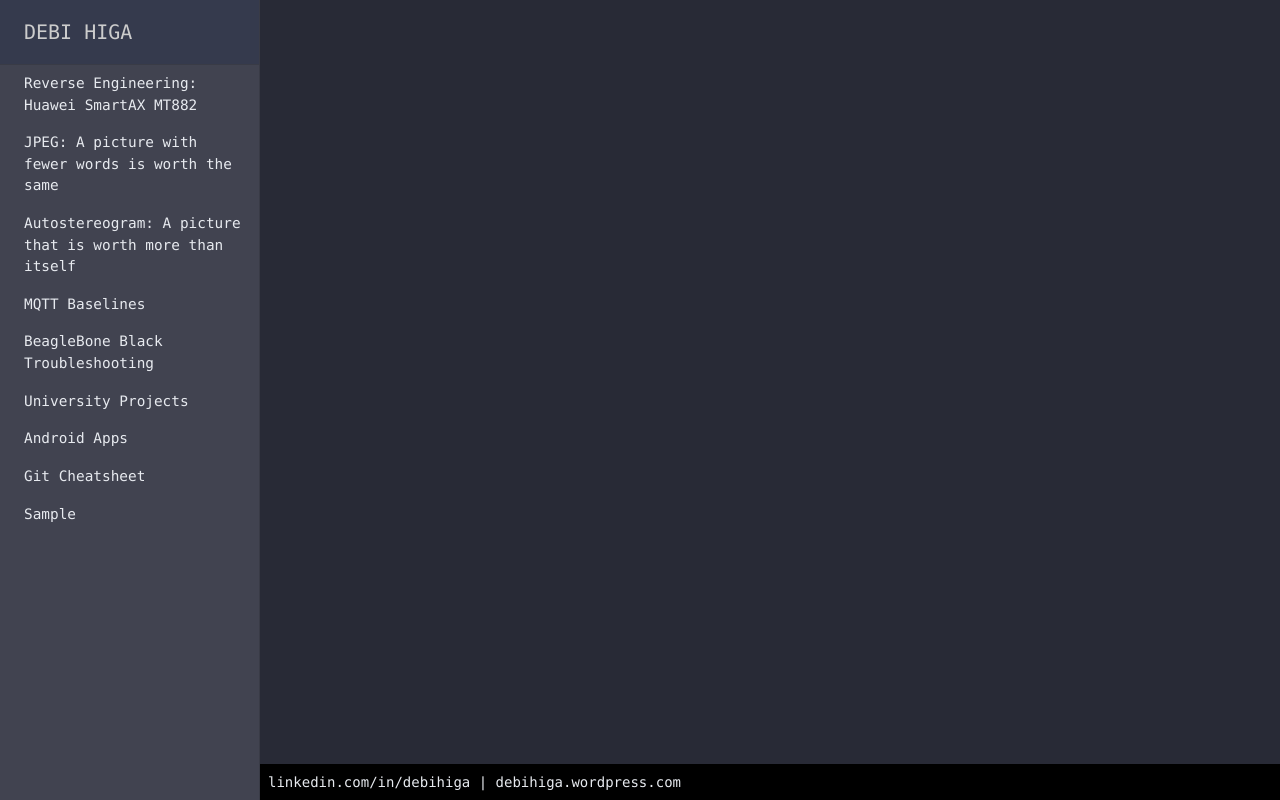
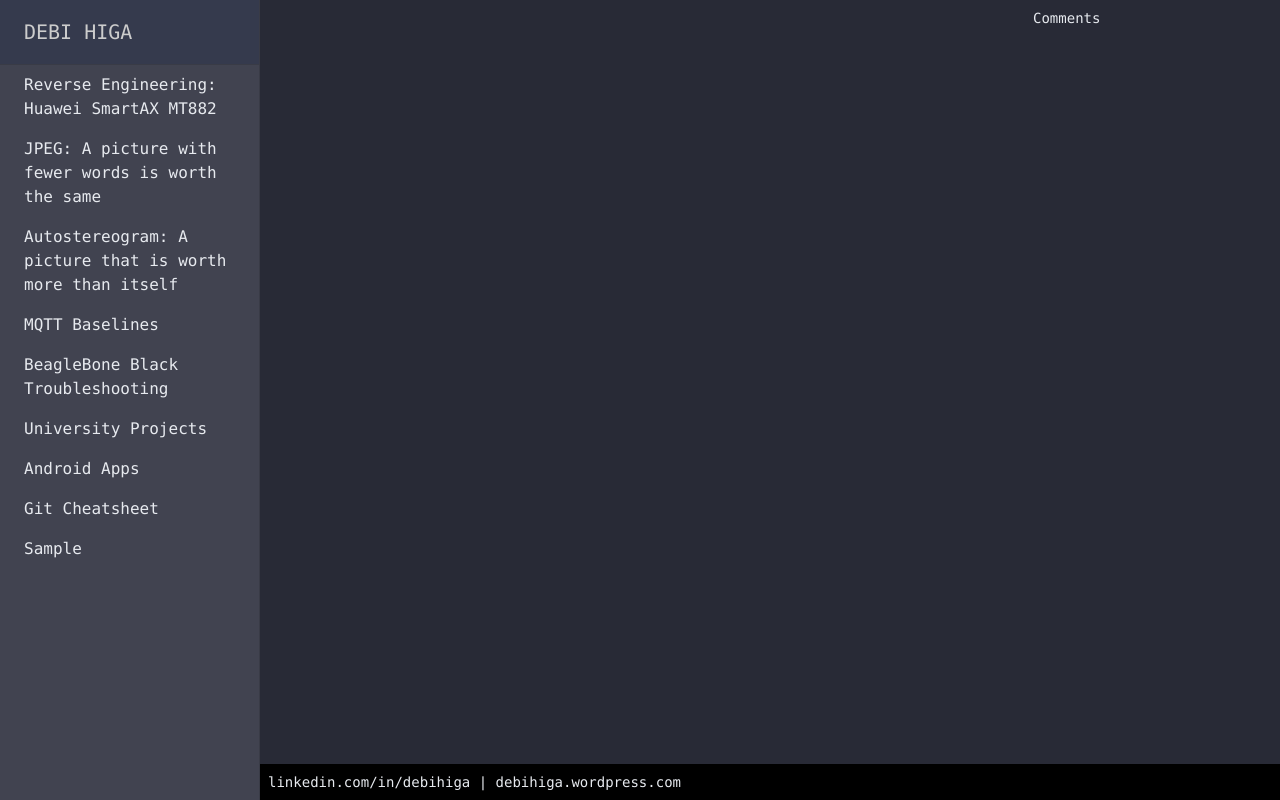
Before and after one commit to debihiga/debihiga.github.io, a React (Create React App) app: page / in a window 1280 px wide. Built offline with nearby package versions, Linux system fonts and the light colour scheme.

Commit message:
Added Content space.

```diff
--- a/src/App.js
+++ b/src/App.js
@@ -4,7 +4,6 @@ import { BrowserRouter, Route, Switch } from 'react-router-dom';
 
 import Page from './components/Page';
 import React from 'react';
-import Sample from './pages/Sample';
 import { pages } from './constants/Pages';
 
 function getSwitch(pages) {
@@ -12,17 +11,15 @@ function getSwitch(pages) {
     if (!page.children) {
       return (
         <Route key={page.name} component={page.component} path={page.url} />
-      )
+      );
+    } else {
+      return (
+        <React.Fragment key={page.name}>
+          <Route key={page.name} component={page.component} path={page.url} />
+          {getSwitch(page.children)}
+        </React.Fragment>
+      );
     }
-    /**
-     * if there is no child this method uses recursion
-     * to go until the last level of children and then returns the item by the first condition.
-     * */
-    return (
-      <React.Fragment key={page.name}>
-        {getSwitch(page.children)}
-      </React.Fragment>
-    )
   })
 }
 
--- a/src/components/Page.js
+++ b/src/components/Page.js
@@ -5,6 +5,7 @@ import Box from '@material-ui/core/Box';
 import ButtonScrollTop from './ButtonScrollTop';
 import Container from '@material-ui/core/Container';
 import DrawerResponsive from './DrawerResponsive';
+import Grid from '@material-ui/core/Grid';
 import React from 'react';
 import { anchorScrollToTop } from '../constants/Common';
 
@@ -20,6 +21,12 @@ const useStyles = makeStyles((theme) => ({
     width: '100%',
     minHeight: "100vh"
   },
+  container: {
+    paddingTop: '64px'
+  },
+  blabla: {
+    flexGrow: 1
+  }
 }));
 
 const theme = createMuiTheme({
@@ -43,8 +50,7 @@ const theme = createMuiTheme({
       color: '#66FFC8'
     },
     body1: {
-      color: '#E7EAEF',
-      fontSize: '0.9rem'
+      color: '#E7EAEF'
     },
     body2: {
       color: '#9294A3'
@@ -73,14 +79,24 @@ function Page(props) {
         <main className={classes.content}>
           <AppBarHidden handleDrawerToggle={handleDrawerToggle} />
           <div id={anchorScrollToTop} />
+          {/** https://material-ui.com/system/flexbox/ */}
           <Box height="100%" display="flex" flexDirection="column">
             <Box p={1} flexGrow={1}>
-              <Container>
-                {children}
-              </Container>
+            <div className={classes.blabla}>
+            <Grid container direction="row" spacing={2}>
+                <Grid item xs={12} md={9}>
+                  <Container className={classes.container}>
+                    {children}
+                  </Container>
+                </Grid>
+                <Grid item xs={0} md={3}>
+                  Comments
+                </Grid>
+              </Grid>
+            </div>
             </Box>
             <Box p={1} bgcolor="black">
-            linkedin.com/in/debihiga | debihiga.wordpress.com
+              linkedin.com/in/debihiga | debihiga.wordpress.com
             </Box>
           </Box>
           <ButtonScrollTop {...props} />
--- a/src/constants/Pages.js
+++ b/src/constants/Pages.js
@@ -1,3 +1,4 @@
+import ReverseEngineeringHuaweiSmartAXMT882 from '../pages/ReverseEngineeringHuaweiSmartAXMT882/ReverseEngineeringHuaweiSmartAXMT882';
 import Sample from '../pages/Sample';
 import UnderConstruction from '../pages/UnderConstruction';
 
@@ -7,14 +8,9 @@ import UnderConstruction from '../pages/UnderConstruction';
 export const pages = [
   {
     name: "Reverse Engineering: Huawei SmartAX MT882",
-    url: "",
-    component: UnderConstruction,
+    url: "/reverse-engineering-huawei-smartax-mt882",
+    component: ReverseEngineeringHuaweiSmartAXMT882,
     children: [
-      {
-        name: "Introduction",
-        url: "/reverse-engineering-huawei-smartax-mt882/introduction",
-        component: UnderConstruction,
-      },
       {
         name: "Device analysis",
         url: "/reverse-engineering-huawei-smartax-mt882/device-analysis",
--- a/src/pages/Menu.js
+++ b/src/pages/Menu.js
@@ -58,15 +58,11 @@ export default function Menu(props) {
        */
       if (!page.children) {
         return (
-          <Link
-            to={page.url}
-            style={{ textDecoration: 'none' }}>
-            <ListItemNested
-              key={page.name}
-              page={page}
-              handleClick={handleDrawerToggle}
-            />
-          </Link>
+          <ListItemNested
+            key={page.name}
+            page={page}
+            handleClick={handleDrawerToggle}
+          />
         )
       }
       /**
@@ -121,7 +117,9 @@ function ListItemNested(props) {
   const hasChildren = state == undefined ? false : true;
 
   return (
-    <div>
+    <Link
+      to={page.url}
+      style={{ textDecoration: 'none' }}>
       <ListItem
         button
         className={classes.listItem}
@@ -142,6 +140,6 @@ function ListItemNested(props) {
         :
         <div />
       }
-    </div>
+    </Link>
   )
 }
--- a/src/pages/ReverseEngineeringHuaweiSmartAXMT882/ReverseEngineeringHuaweiSmartAXMT882.js
+++ b/src/pages/ReverseEngineeringHuaweiSmartAXMT882/ReverseEngineeringHuaweiSmartAXMT882.js
@@ -1,3 +1,5 @@
+import { Container, Divider } from '@material-ui/core';
+
 import Box from '@material-ui/core/Box';
 import Page from '../../components/Page';
 import React from 'react';
@@ -6,26 +8,17 @@ import Typography from '@material-ui/core/Typography';
 function ReverseEngineeringHuaweiSmartAXMT882(props) {
 
   return (
-    <Page>
-      <Typography variant="h1" gutterBottom>
-        h1. Heading
-      </Typography>
-      <Typography variant="h2" gutterBottom>
-        h2. Heading
-      </Typography>
+    <React.Fragment>
       <Typography variant="h3" gutterBottom>
-        h3. Heading
-      </Typography>
-      <Typography variant="h4" gutterBottom>
-        h4. Heading
-      </Typography>
-      <Typography variant="h5" gutterBottom>
-        h5. Heading
+        Reverse Engineering:
+        <br />
+        Huawei SmartAX MT882
       </Typography>
       <Typography variant="body1" gutterBottom>
-        body1. Lorem ipsum dolor sit amet, consectetur adipisicing elit. Quos blanditiis tenetur
-        unde suscipit, quam beatae rerum inventore consectetur, neque doloribus, cupiditate numquam
-        dignissimos laborum fugiat deleniti? Eum quasi quidem quibusdam.
+        This section describes the reverse engineering general steps, using the modem Huawei SmartAX MT882 as an example.
+        <br />
+        It explains the whole process, from the extraction of the firmware to the bug hunting.
+        <Divider/>
       </Typography>
       <Typography variant="body2" gutterBottom>
         body2. Lorem ipsum dolor sit amet, consectetur adipisicing elit. Quos blanditiis tenetur
@@ -51,7 +44,7 @@ Praesent commodo cursus magna, vel scelerisque nisl consectetur et.`,
           )
           .join('\n')}
       </Box>
-    </Page>
+    </React.Fragment>
   );
 }
 
```
